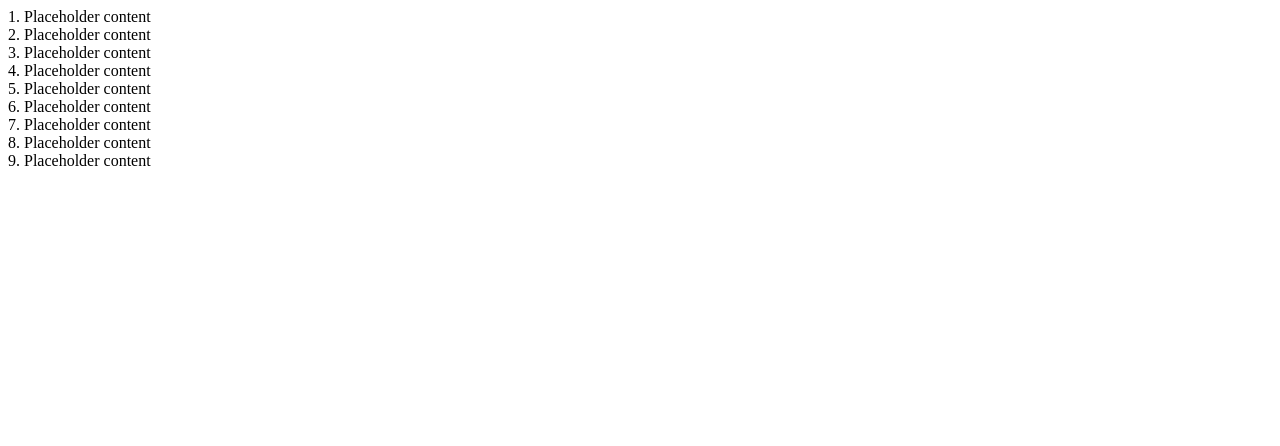
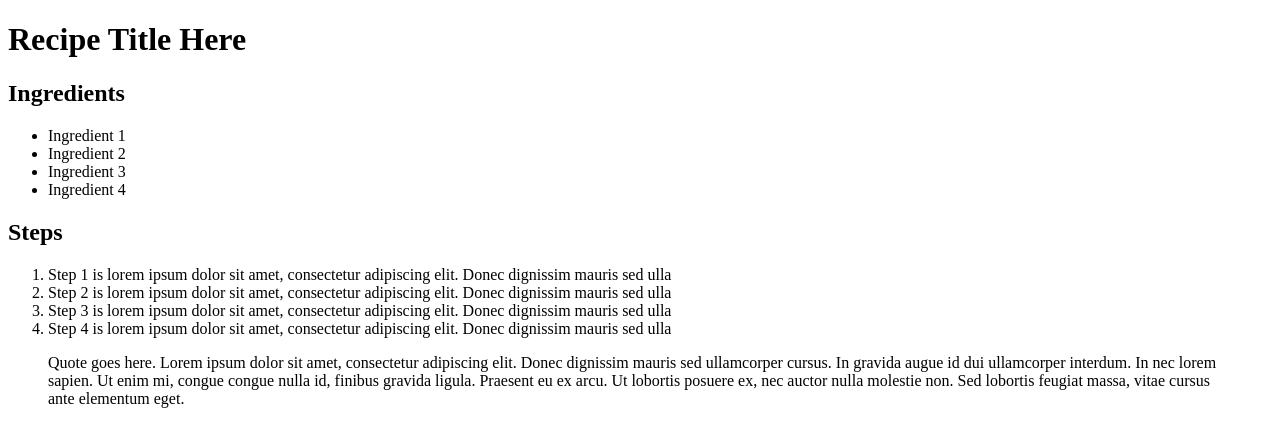
Before and after one commit to jlliu/recipeTypesetting, a plain HTML site: page index.html in a window 1280 px wide. Drawn offline with Linux system fonts and the light colour scheme.

Commit message:
Add files via upload

```diff
--- a/index.html
+++ b/index.html
@@ -1,40 +1,36 @@
 <!DOCTYPE html>
 <html>
 <head>
-<title>My Moodboard</title>
+<title>My Recipe (insert name here)</title>
 <link rel="stylesheet" href="style.css">
 </head>
 
 <body>
-	<div class="grid-container">
-		<div class="grid-item">
-			1. Placeholder content
-		</div>
-		<div class="grid-item">
-			2. Placeholder content
-		</div>
-		<div class="grid-item">
-			3. Placeholder content
-		</div>
-		<div class="grid-item">
-			4. Placeholder content
-		</div>
-		<div class="grid-item">
-			5. Placeholder content
-		</div>
-		<div class="grid-item">
-			6. Placeholder content
-		</div>
-		<div class="grid-item">
-			7. Placeholder content
-		</div>
-		<div class="grid-item">
-			8. Placeholder content
-		</div>
-		<div class="grid-item">
-			9. Placeholder content
-		</div>
-	</div>
+	<!-- [adjective here] [recipe title here] -->
+	<h1>Recipe Title Here</h1>
+
+	<!-- Unordered list of ingredients -->
+	<h2>Ingredients</h2>
+	<ul>
+		<li>Ingredient 1</li>
+		<li>Ingredient 2</li>
+		<li>Ingredient 3</li>
+		<li>Ingredient 4</li>
+	</ul>
+
+	<!-- Numbered ist of steps -->
+	<h2>Steps</h2>
+	<ol>
+		<li>Step 1 is lorem ipsum dolor sit amet, consectetur adipiscing elit. Donec dignissim mauris sed ulla</li>
+		<li>Step 2 is lorem ipsum dolor sit amet, consectetur adipiscing elit. Donec dignissim mauris sed ulla</li>
+		<li>Step 3 is lorem ipsum dolor sit amet, consectetur adipiscing elit. Donec dignissim mauris sed ulla</li>
+		<li>Step 4 is lorem ipsum dolor sit amet, consectetur adipiscing elit. Donec dignissim mauris sed ulla</li>
+	</ol>
+
+	<!-- Add some quote or relevant text about this recipe! -->
+	<blockquote>
+        <p>Quote goes here. Lorem ipsum dolor sit amet, consectetur adipiscing elit. Donec dignissim mauris sed ullamcorper cursus. In gravida augue id dui ullamcorper interdum. In nec lorem sapien. Ut enim mi, congue congue nulla id, finibus gravida ligula. Praesent eu ex arcu. Ut lobortis posuere ex, nec auctor nulla molestie non. Sed lobortis feugiat massa, vitae cursus ante elementum eget.</p>
+	</blockquote>
 </body>
 
 
```
Also changed, not shown: style.css (+6 -1 lines), 1 other file.
